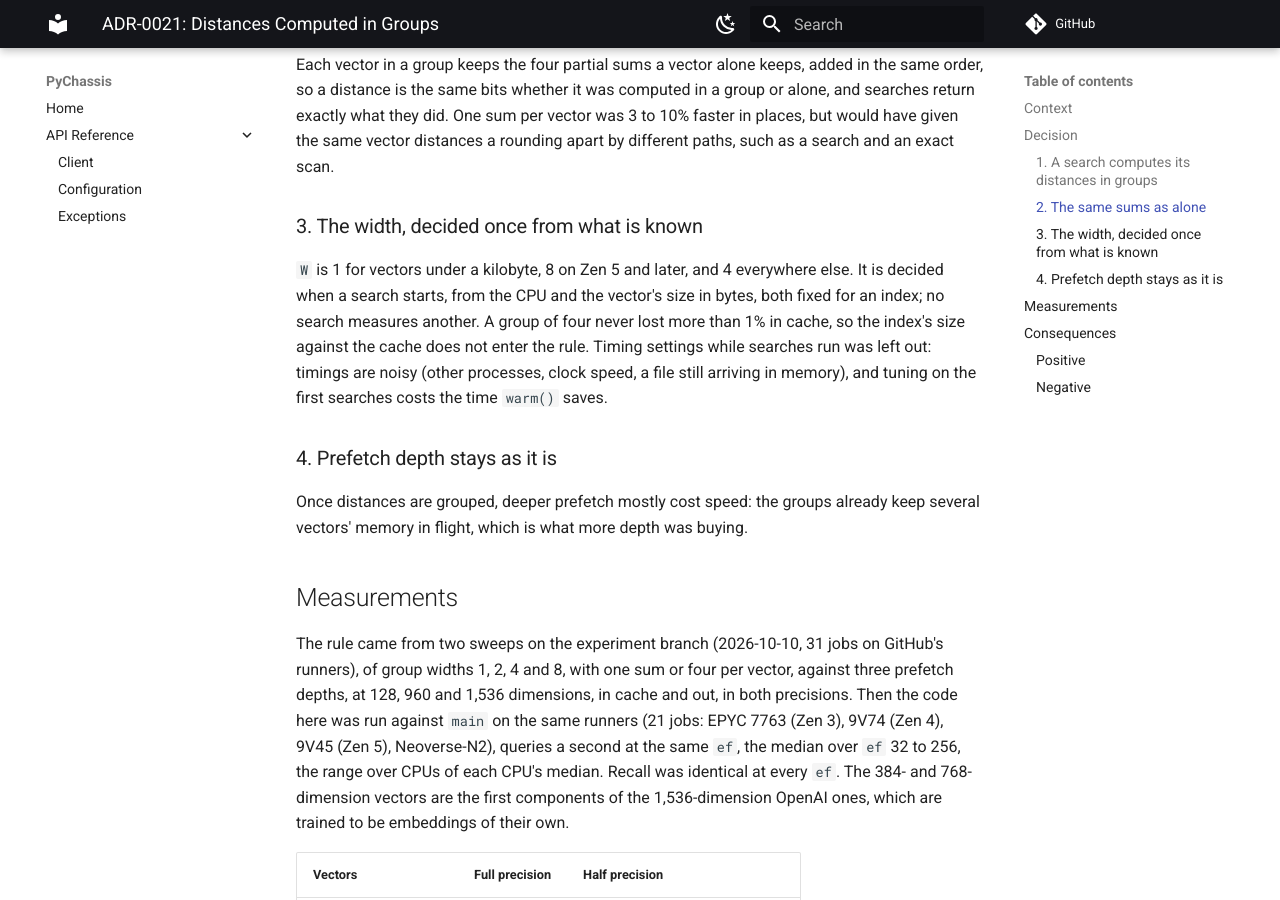
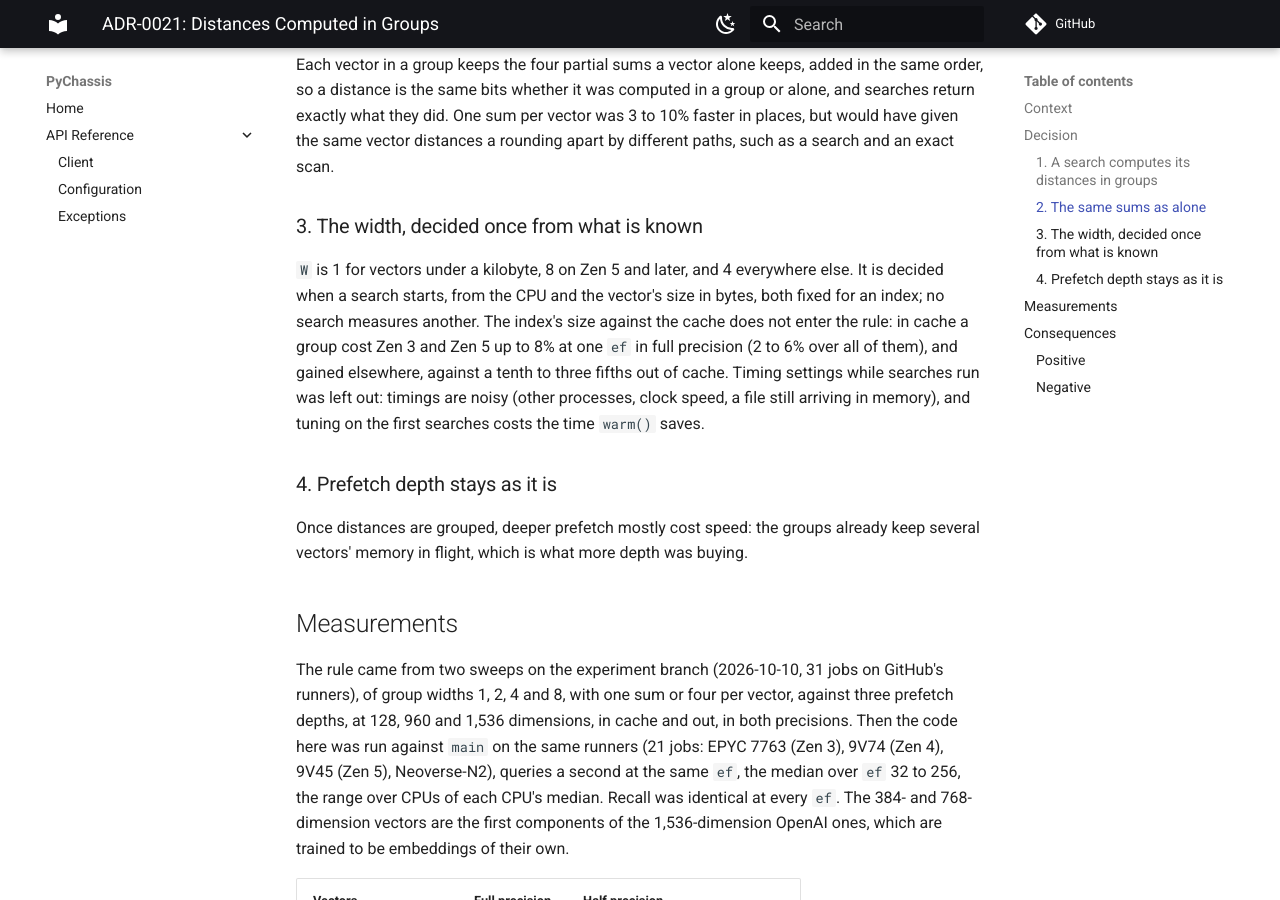
Before and after one commit to tanvincible/chassis, an MkDocs documentation site: the page built from docs/src/adr/021-grouped-distances.md, in a window 1280 px wide and 900 px high, scrolled down 834 px. Built offline with MkDocs 1.6.1 and Material for MkDocs 9.7.7, drawn with Linux system fonts in a browser that asks for light colours; comment, search, counter and statistics services are not loaded.

Commit message:
docs: ADR-0021 says what groups cost in cache

```diff
--- a/docs/src/adr/021-grouped-distances.md
+++ b/docs/src/adr/021-grouped-distances.md
@@ -37,8 +37,9 @@ same vector distances a rounding apart by different paths, such as a search and
 
 `W` is 1 for vectors under a kilobyte, 8 on Zen 5 and later, and 4 everywhere else. It is decided
 when a search starts, from the CPU and the vector's size in bytes, both fixed for an index; no
-search measures another. A group of four never lost more than 1% in cache, so the index's size
-against the cache does not enter the rule. Timing settings while searches run was left out:
+search measures another. The index's size against the cache does not enter the rule: in cache a
+group cost Zen 3 and Zen 5 up to 8% at one `ef` in full precision (2 to 6% over all of them), and
+gained elsewhere, against a tenth to three fifths out of cache. Timing settings while searches run was left out:
 timings are noisy (other processes, clock speed, a file still arriving in memory), and tuning on
 the first searches costs the time `warm()` saves.
 
```
